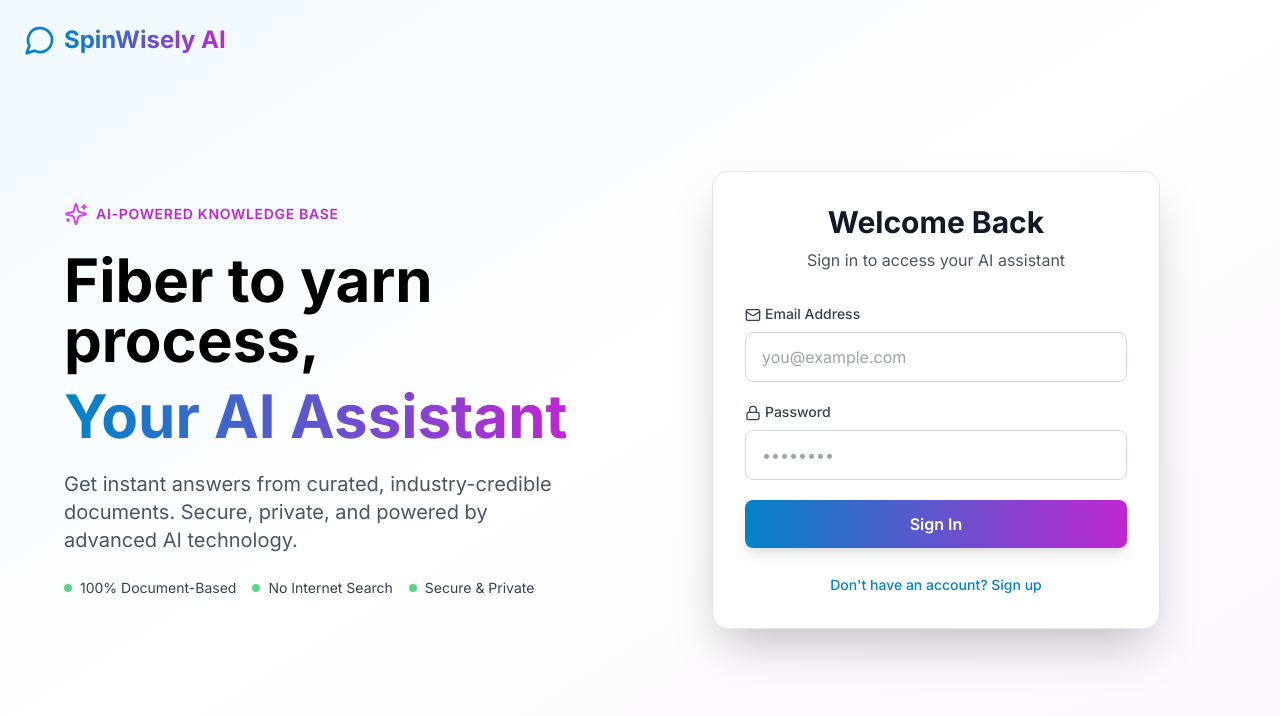
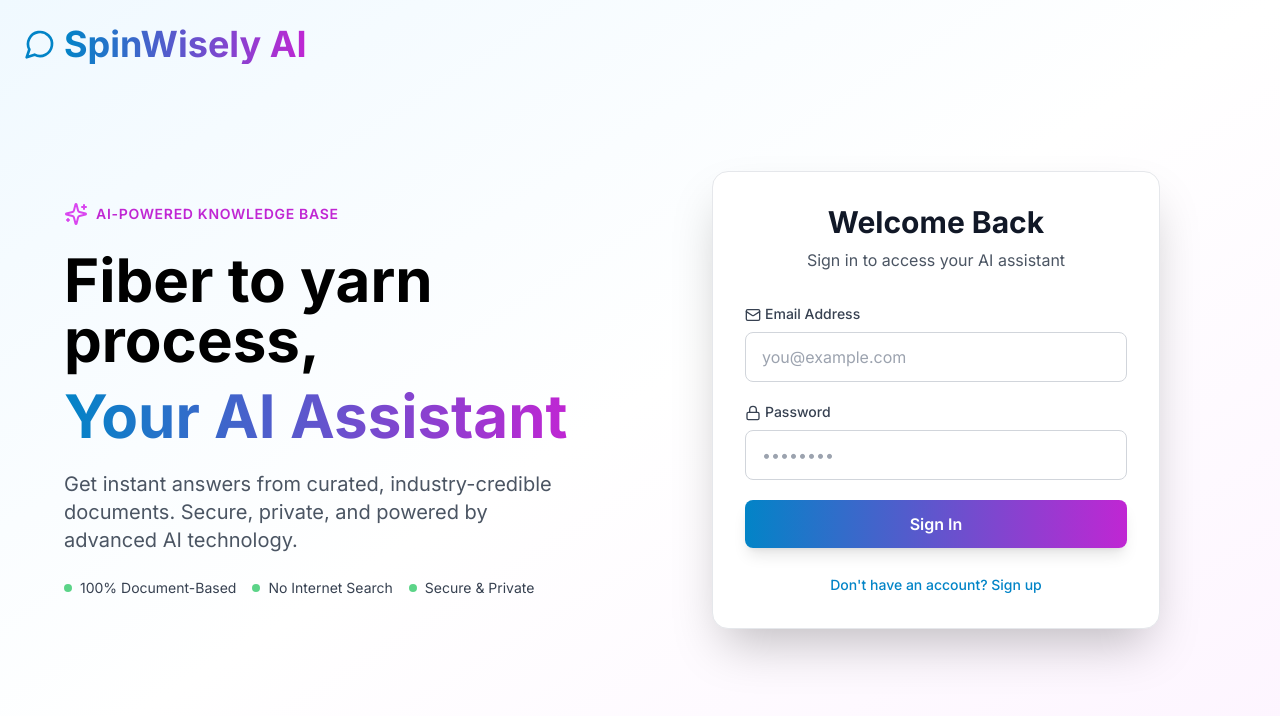
Before and after one commit to neospinllc/spinwisely.AI, a Next.js app: page / in a window 1280 px wide. Shown: the top 716 px of the page. Built offline with nearby package versions, Linux system fonts and the light colour scheme; no server answers.

Commit message:
style: Increase SpinWisely AI logo font size on landing page

```diff
--- a/app/page.js
+++ b/app/page.js
@@ -61,7 +61,7 @@
                 <div className="max-w-7xl mx-auto flex items-center justify-between">
                     <div className="flex items-center gap-2">
                         <MessageCircle className="w-8 h-8 text-primary-600" />
-                        <span className="text-2xl font-bold bg-gradient-to-r from-primary-600 to-accent-600 bg-clip-text text-transparent">
+                        <span className="text-4xl font-bold bg-gradient-to-r from-primary-600 to-accent-600 bg-clip-text text-transparent">
                             SpinWisely AI
                         </span>
                     </div>
```
